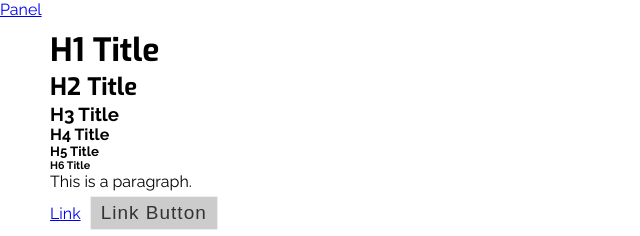
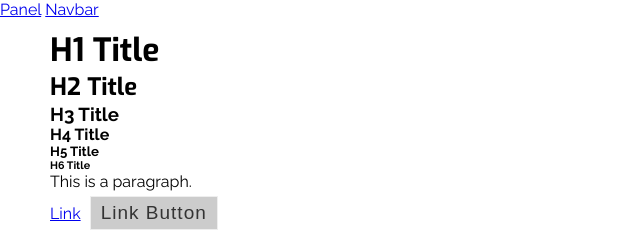
Before and after one commit to LeonardoBevilacqua/Personal-Css-framework, a plain HTML site: page index.html in a window 1280 px wide. Shown: the top 236 px of the page, 0-640 px from the left. Drawn offline with Linux system fonts and the light colour scheme.

Commit message:
Update index.html

```diff
--- a/index.html
+++ b/index.html
@@ -11,6 +11,7 @@
 </head>
 <body>
 <a href="panel.html">Panel</a>
+<a href="navbar.html">Navbar</a>
 <div class="grid-container">
 <!-- Header -->
 	<h1>H1 Title</h1>
```
